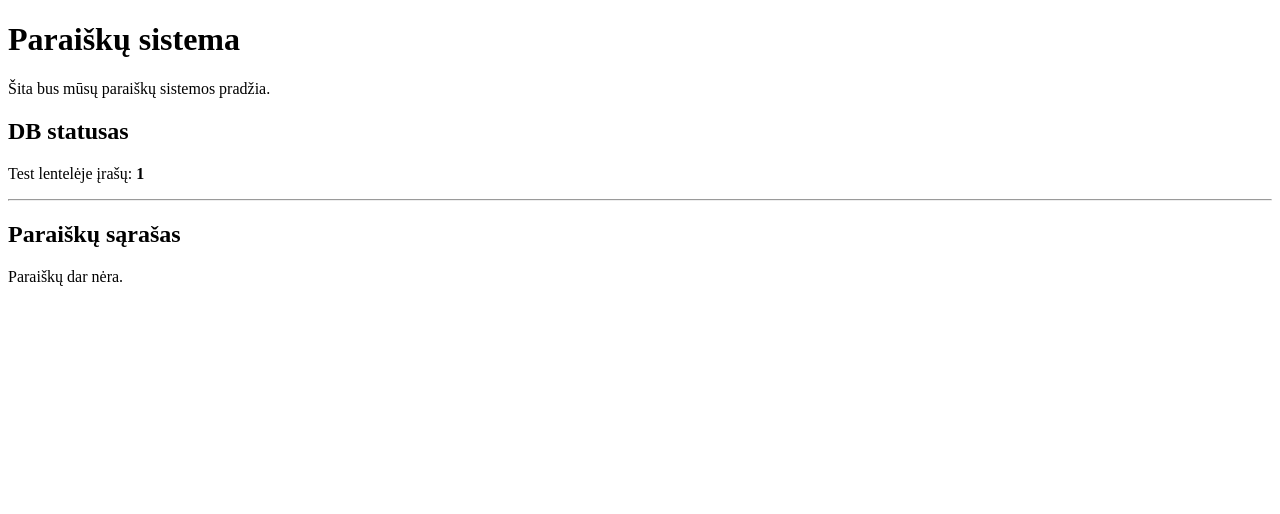
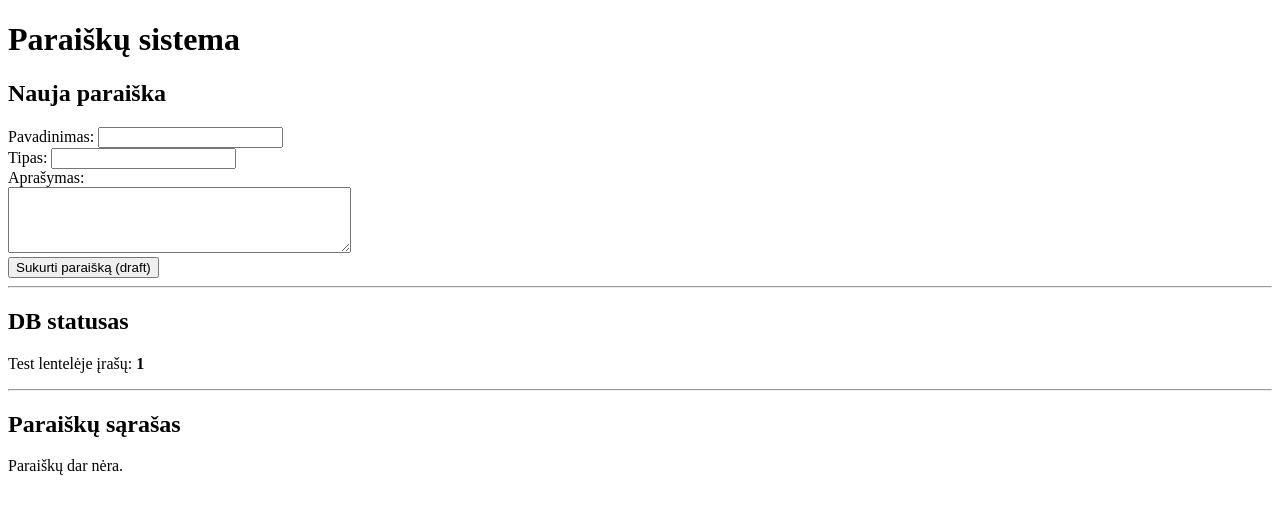
Before and after one commit to PovilasU/students-app, a PHP site: page / in a window 1280 px wide. Shown: the top 514 px of the page. Run offline with PHP 8.4, Linux system fonts and the light colour scheme.

Commit message:
Add basic application create form

```diff
--- a/index.php
+++ b/index.php
@@ -1,21 +1,46 @@
 <?php
+
 require __DIR__ . '/db.php';
 
-// Inicializuojam DB lenteles
-initDatabase();           // mūsų test lentelė
-initApplicationsTable();  // nauja paraiškų lentelė
+initDatabase();
+initApplicationsTable();
 
 $pdo = getPDO();
 
-// DB testui – vis dar paliekam (skaičius kils kas reload)
+$error = null;
+
+if ($_SERVER['REQUEST_METHOD'] === 'POST') {
+    $title = trim($_POST['title'] ?? '');
+    $description = trim($_POST['description'] ?? '');
+    $type = trim($_POST['type'] ?? '');
+
+    if ($title === '' || $description === '' || $type === '') {
+        $error = 'Please fill all fields.';
+    } else {
+        $stmt = $pdo->prepare("
+            INSERT INTO applications (title, description, type, status, created_at)
+            VALUES (:title, :description, :type, :status, :created_at)
+        ");
+
+        $stmt->execute([
+            ':title' => $title,
+            ':description' => $description,
+            ':type' => $type,
+            ':status' => 'draft',
+            ':created_at' => date('Y-m-d H:i:s'),
+        ]);
+
+        header('Location: index.php');
+        exit;
+    }
+}
+
 $stmt = $pdo->prepare("INSERT INTO test (created_at) VALUES (:created_at)");
 $stmt->execute([
     ':created_at' => date('Y-m-d H:i:s'),
 ]);
-
 $testCount = (int)$pdo->query("SELECT COUNT(*) FROM test")->fetchColumn();
 
-// Pasiimam visas paraiškas (kol kas lentelė bus tuščia)
 $applicationsStmt = $pdo->query("
     SELECT id, title, type, status, created_at
     FROM applications
@@ -27,11 +52,42 @@ $applications = $applicationsStmt->fetchAll(PDO::FETCH_ASSOC);
 <html lang="lt">
 <head>
     <meta charset="UTF-8">
-    <title>Paraiškų sistema - Hello</title>
+    <title>Paraiškų sistema</title>
 </head>
 <body>
     <h1>Paraiškų sistema</h1>
-    <p>Šita bus mūsų paraiškų sistemos pradžia.</p>
+
+    <h2>Nauja paraiška</h2>
+
+    <?php if ($error !== null): ?>
+        <p style="color: red;"><?php echo htmlspecialchars($error); ?></p>
+    <?php endif; ?>
+
+    <form method="post">
+        <div>
+            <label>
+                Pavadinimas:
+                <input type="text" name="title" required>
+            </label>
+        </div>
+        <div>
+            <label>
+                Tipas:
+                <input type="text" name="type" required>
+            </label>
+        </div>
+        <div>
+            <label>
+                Aprašymas:<br>
+                <textarea name="description" rows="4" cols="40" required></textarea>
+            </label>
+        </div>
+        <div>
+            <button type="submit">Sukurti paraišką (draft)</button>
+        </div>
+    </form>
+
+    <hr>
 
     <h2>DB statusas</h2>
     <p>Test lentelėje įrašų: <strong><?php echo $testCount; ?></strong></p>
```
